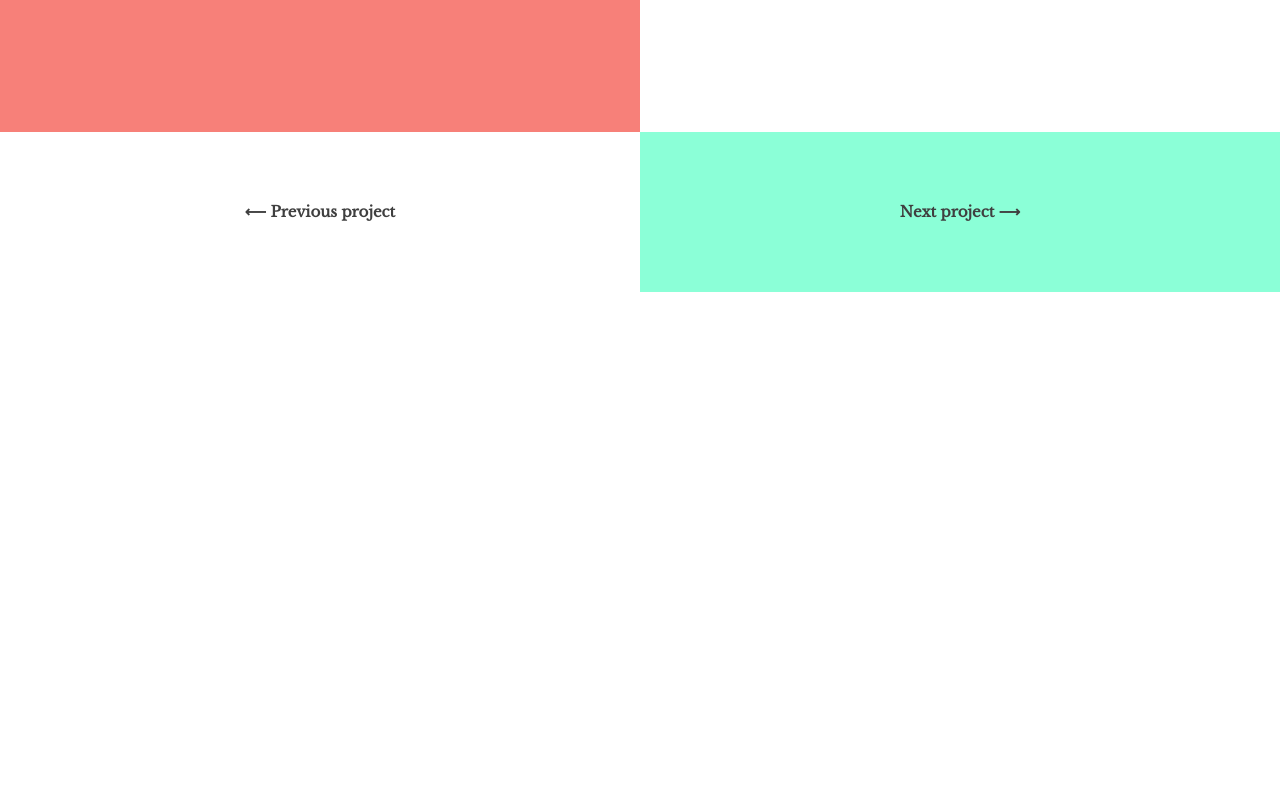
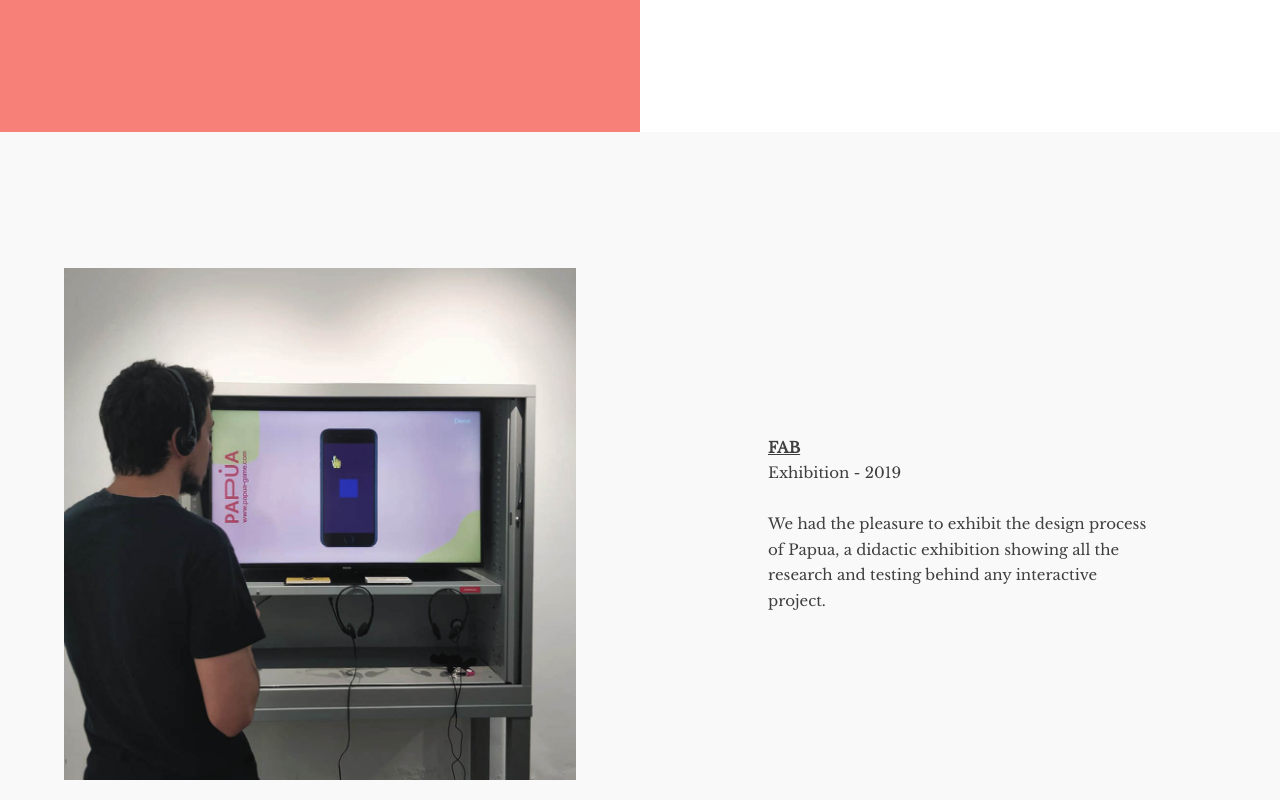
Before and after one commit to Lauraventura/lv_web, a plain HTML site: page papua.html in a window 1280 px wide. Shown: the part 6140-6940 px from the top of the page. Before the commit the page ends 6432 px from the top, so only its background shows below. Drawn offline with nearby package versions, Linux system fonts and the light colour scheme.

Commit message:
actualitzacio

```diff
--- a/papua.html
+++ b/papua.html
@@ -252,8 +252,34 @@
                                         of Papua. Don’t be harsh to it, we are
                                         currently developing the whole game, as
                                         the audio and accessibility features are
-                                        not available yet. Have Fun!
+                                        not available yet. Have Fun!</p>
 
+                                </div>
+                        <!-- activat nomes per mbl -->
+                        <a class="next" href="#links">&#8609;</a>
+                        </div>
+                    </section>
+
+                <!--exhibition-->
+                <section class="seccio" id="exhibition">
+
+                        <div class="bloc gris foto">
+                            <div class="imatge">
+                                <div >
+                                    <a class="aspect-ratio-square" href="prototype_papua.html" target="_blank">
+                                        <img src="img/papua_expo3.jpg"  class="seccioMenu" data-id_item_menu="menu-prototip"/>
+                                    </a>
+                                </div>
+                            </div>
+                        </div>
+
+                        <div class="bloc gris">
+                                <div class="text paragraf">
+                                    <h2 style="text-decoration:underline"><a href="https://www.puntmultimedia.org/">FAB</a></h2> Exhibition - 2019<br><br>
+                                    <p>We had the pleasure to exhibit the
+                                        design process of Papua, a didactic exhibition
+                                        showing all the research and testing behind
+                                        any interactive project.</p>
                                 </div>
                         <!-- activat nomes per mbl -->
                         <a class="next" href="#links">&#8609;</a>
@@ -268,7 +294,7 @@
                             <a href="crisi.html"><h2>&#10229; Previous project</h2></a>
                         </div>
                     </div>
-                    <div class="bloc turquesa2">
+                    <div class="bloc">
                         <div class="text">
                             <a href="ticktrack.html"><h2>Next project &#10230;</h2></a>
                         </div>
```
Also changed, not shown: mimu.html (+1 -1 lines), ticktrack.html (+2 -2 lines), img/papua_expo.jpeg (added), img/papua_expo2.jpeg (added), img/papua_expo3.jpeg (added), img/papua_expo3.jpg (added), 1 other file.
